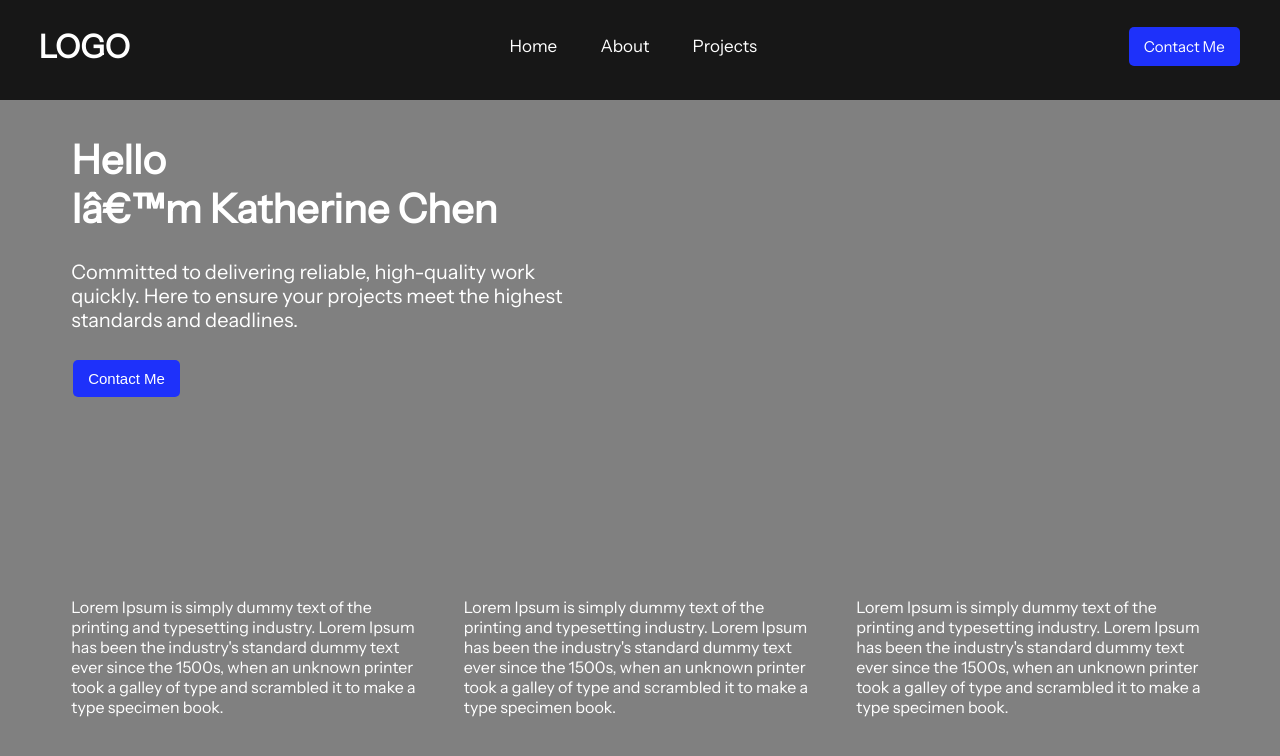
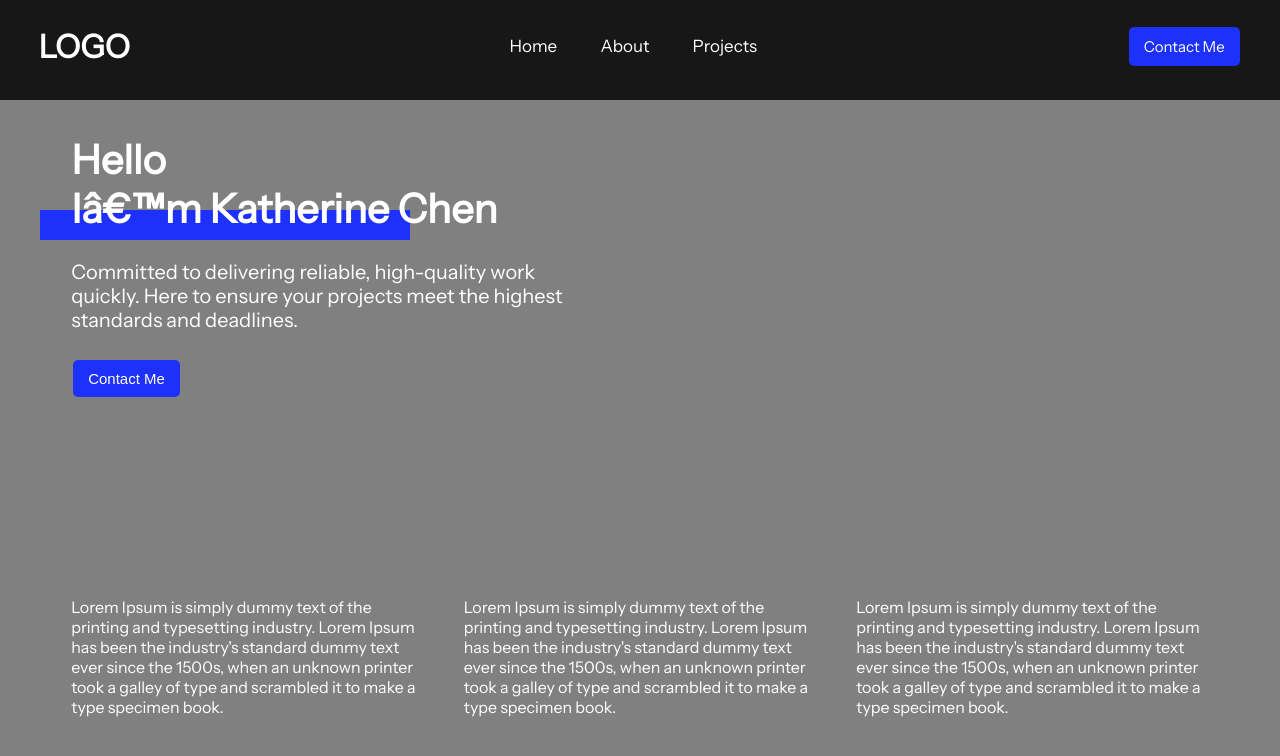
Before and after one commit to KatisaKat/chen_portfolio, a plain HTML site: page index.html in a window 1280 px wide. Drawn offline with Linux system fonts and the light colour scheme.

Commit message:
underline

```diff
--- a/index.html
+++ b/index.html
@@ -76,6 +76,16 @@
         grid-gap: 40px;
         margin-top: 50px;
       }
+      .underline {
+        width: 370px;
+        height: 30px;
+        background: #1E31FA;
+        opacity: 1;
+        position: absolute;
+        top: 210px;
+        left: 40px;
+        z-index: -1;
+      }
     </style>
   </head>
 
@@ -92,6 +102,7 @@
       </div>
     </div>
     <div id="header-text">
+      <div class="underline"></div>
       <h1>Hello <br> I’m Katherine Chen</h1>
       Committed to delivering reliable, high-quality work<br> quickly. Here to ensure your projects meet the highest<br> standards and deadlines.<br><br>
       <button class="contact">Contact Me</button>
```
